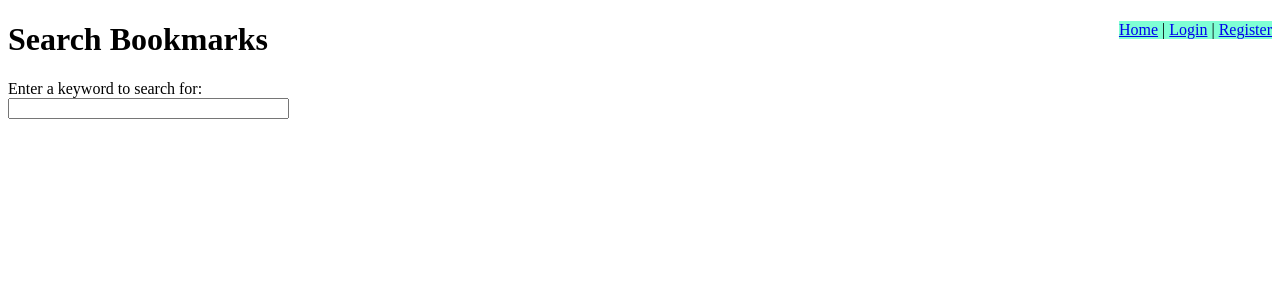
After one commit to Leocorp/Django-Bookmark-WebApp, a Django app: page /search/ in a window 1280 px wide. The commit adds this page. Shown: the top 300 px of the page. Run offline with Django 3.2, Linux system fonts and the light colour scheme; some libraries are stand-ins or nearby versions.

Commit message:
*Implemented Live Search *Added smart document output (*live search)

```diff
--- a/bookmarks/forms.py
+++ b/bookmarks/forms.py
@@ -42,3 +42,8 @@
     url = forms.URLField(label='URL', widget= forms.TextInput(attrs={'size':64}))
     title = forms.CharField(label='Title', widget= forms.TextInput(attrs={'size':64}))
     tags = forms.CharField(label='Tag', widget= forms.TextInput(attrs={'size':64}),required=False)
+
+class SearchForm(forms.Form):
+    query = forms.CharField(label='Enter a keyword to search for',
+                            widget=forms.TextInput(attrs={'size':32, 'id':'id_query'}),
+                            )
--- /dev/null
+++ b/bookmarks/static/search.js
@@ -0,0 +1,35 @@
+/**
+ * Created by eph on 16/12/16.
+ */
+function search_submit()
+{
+    var query = $('#id_query').val();
+    if (!query.empty)
+    {
+        //$('#search-results').load();
+        $.get("?ajaxquery="+encodeURIComponent(query), function(data)
+        {
+            if ($(data).has("ul.bookmarks"))
+            {
+                var page = $(data).find("ul").prevObject[0];
+                var output = page;
+                //console.log(output);
+                $('#search-results').html(output);
+            }
+
+
+        });
+        //console.log(query);
+        return false;
+    }
+}
+
+$(document).ready(
+    function(){
+        /*$('#search-form').submit(search_submit);*/
+
+        $('#id_query').keyup(function(){
+            search_submit();
+        });
+    }
+);
--- a/bookmarks/views.py
+++ b/bookmarks/views.py
@@ -101,22 +101,9 @@
     if request.method == 'POST':
         form = BookmarkSaveForm(request.POST)
         if form.is_valid():
-            #Create or get Link
-            link, dummy = Link.objects.get_or_create(url=form.cleaned_data['url'])
-            bookmark, created = Bookmark.objects.get_or_create(user=request.user, link = link)
-            #update the bookmark title
-            bookmark.title = form.cleaned_data['title']
-            if not created:
-                bookmark.tag_set.clear()
+            bookmark = _bookmark_save(request, form)
+            return HttpResponseRedirect('/user/%s/' % request.user.username)
 
-            #create new tag list
-            tagnames = form.cleaned_data['tags'].split()
-            for tagname in tagnames:
-                tag, dummy = Tag.objects.get_or_create(name=tagname)
-                bookmark.tag_set.add(tag)
-            bookmark.save()
-
-            return HttpResponseRedirect('/user/%s/' % request.user.username)
         else:
             variables = RequestContext(request, {
                 'form':form
@@ -127,3 +114,44 @@
                 'form':form
             })
     return render_to_response('bookmark_save.html', variables)
+
+def _bookmark_save(request, form):
+        #Create or get Link
+        link, dummy = Link.objects.get_or_create(url=form.cleaned_data['url'])
+        bookmark, created = Bookmark.objects.get_or_create(user=request.user, link = link)
+        #update the bookmark title
+        bookmark.title = form.cleaned_data['title']
+        if not created:
+            bookmark.tag_set.clear()
+
+        #create new tag list
+        tagnames = form.cleaned_data['tags'].split()
+        for tagname in tagnames:
+            tag, dummy = Tag.objects.get_or_create(name=tagname)
+            bookmark.tag_set.add(tag)
+        bookmark.save()
+        return bookmark
+
+
+def search_page(request):
+    form = SearchForm() #pass this form to the render on initial visit ; when there is no query
+    bookmarks = []
+    show_results = False
+    query = request.GET.get('ajaxquery', None)
+    if query:
+        show_results = True
+        form = SearchForm({'query':query})
+        bookmarks = Bookmark.objects.filter(title__icontains = query)[:10] #fetch the bookmarks with their tags
+
+    variables = RequestContext(request, {
+        'form':form,
+        'bookmarks':bookmarks,
+        'show_results':show_results,
+        'show_tags': True,
+        'show_user':True,
+    })
+
+    if request.GET.get('ajaxquery'):
+        return render_to_response('bookmark_list.html', variables)
+    else:
+        return render_to_response('search.html', variables)
--- a/django_bookmarks/templates/base.html
+++ b/django_bookmarks/templates/base.html
@@ -4,13 +4,16 @@
     <meta charset="UTF-8">
     <title>Django Bookmark | {% block title %}{% endblock title %}</title>
     <link rel="stylesheet" href="/static/style.css" type="text/css"/>
+    <script type="text/javascript" src="/static/jquery.js"></script>
+    {% block external %} {% endblock external %}
 </head>
 <body>
     <div id="nav">
         <a href="/">Home</a> |
         {% if user.is_authenticated %}
             <a href="/save/">Submit</a> |
-            Welcome, {{ user.username }}
+            <a href="/search/">Search</a> |
+            Welcome, {{ user.username.capitalize }}
             (<a href="/logout/">Logout</a> )
         {% else %}
             <a href="/login/">Login</a> |
--- a/django_bookmarks/templates/main_page.html
+++ b/django_bookmarks/templates/main_page.html
@@ -4,7 +4,7 @@
 {% block head %} {{ page_title }} {% endblock head %}
 {% block content %}
     {% if user.username %} <!-Check if the user is set>
-        <p>Welcome, {{ user.username }}</p>
+        <p>Welcome, {{ user.username.capitalize }}</p>
         <p>{{ page_body }}</p>
     {% else %}
         <p>Welcome, Anonymous!</p>
--- /dev/null
+++ b/django_bookmarks/templates/search.html
@@ -0,0 +1,18 @@
+{% extends "base.html" %}
+{% block external %}
+    <script src="/static/search.js" type="text/javascript"></script>
+{% endblock external %}
+{% block title %}Search Bookmarks{% endblock %}
+{% block head %}Search Bookmarks{% endblock %}
+{% block content %}
+   <form id="search-form" method="get" action=".">
+     {{ form.as_p }}
+
+     <!--input type="submit" value="searchS" /-->
+   </form>
+   <div id="search-results">
+     {% if show_results %}
+       {% include 'bookmark_list.html' %}
+     {% endif %}
+   </div>
+{% endblock %}
--- a/django_bookmarks/urls.py
+++ b/django_bookmarks/urls.py
@@ -28,6 +28,7 @@
     url(r'^user/(\w+)/$', user_page),
     url(r'^tag/([^\s]+)/$',tag_page ),
     url(r'^tag/$', tag_cloud_page),
+    url(r'^search/$', search_page),
 
     #Session Management
     url(r'^login/$', 'django.contrib.auth.views.login'),
```
Also changed, not shown: 1 other file.
